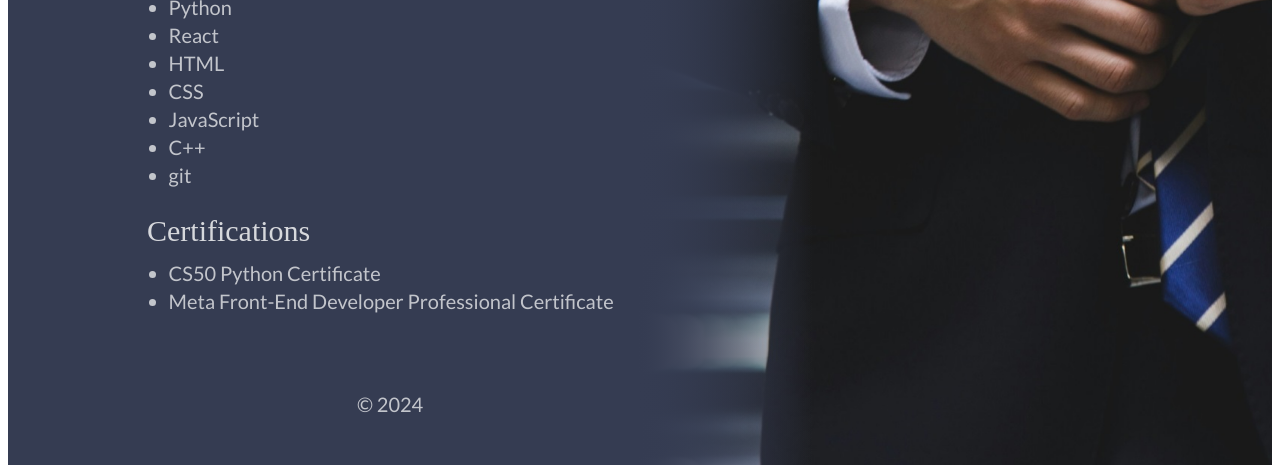
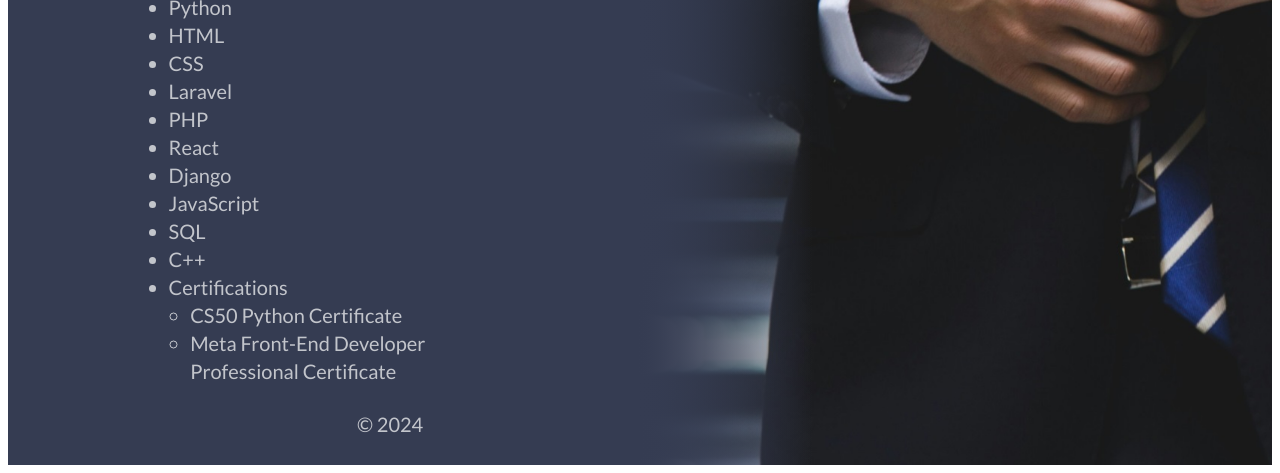
Before and after one commit to devtechsector/Resume, a website built with Parcel: page index.html in a window 1280 px wide. Shown: the part 567-1040 px from the top of the page. Built offline with nearby package versions, Linux system fonts and the light colour scheme; a web font is replaced by a local one.

Commit message:
Update index.html
Added new list elements

```diff
--- a/index.html
+++ b/index.html
@@ -47,12 +47,16 @@
                 <div class="bachelor-of-science-container">
                   <ul class="python-react-html-css-javascri">
                     <li class="python">Python</li>
-                    <li class="python">React</li>
                     <li class="python">HTML</li>
                     <li class="python">CSS</li>
+                    <li class="python">Laravel</li>
+                    <li class="python">PHP</li>
+                    <li class="python">React</li>
+                    <li class="python">Django</li>
                     <li class="python">JavaScript</li>
+                    <li class="python">SQL</li>
                     <li class="python">C++</li>
-                    <li>git</li>
+                    <li class="python>git</li>
                   </ul>
                 </div>
               </div>
```
